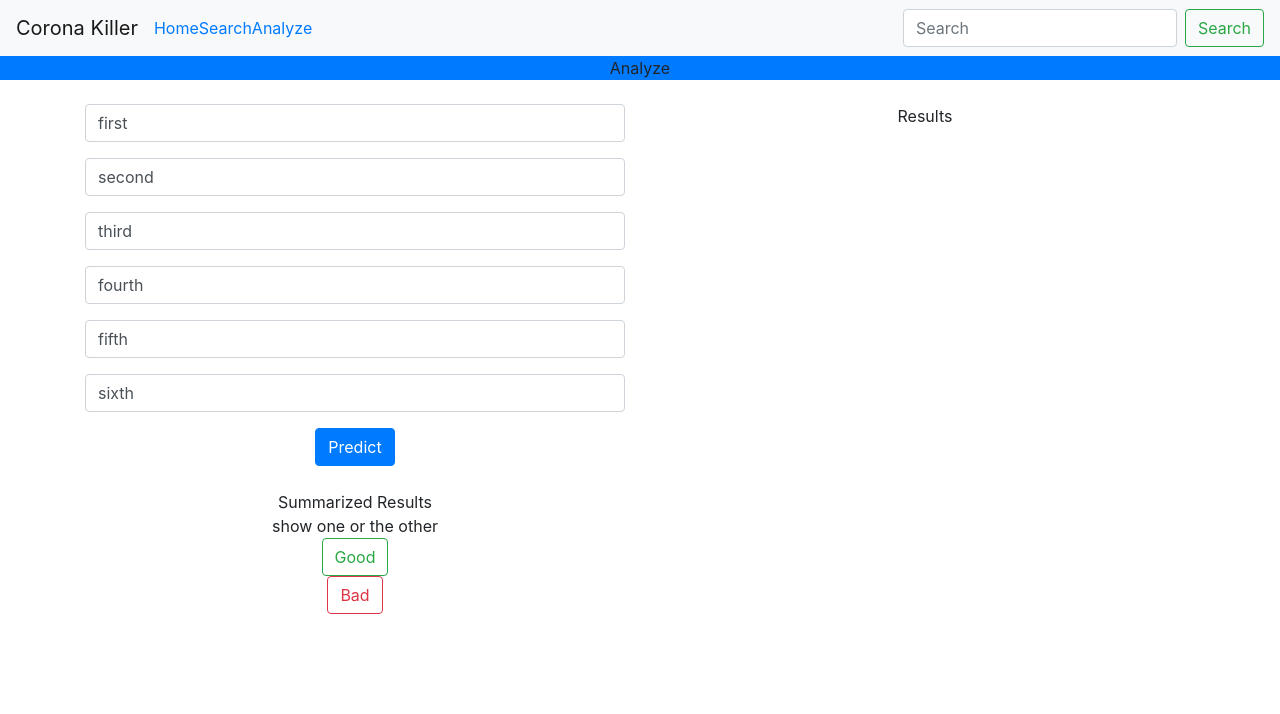
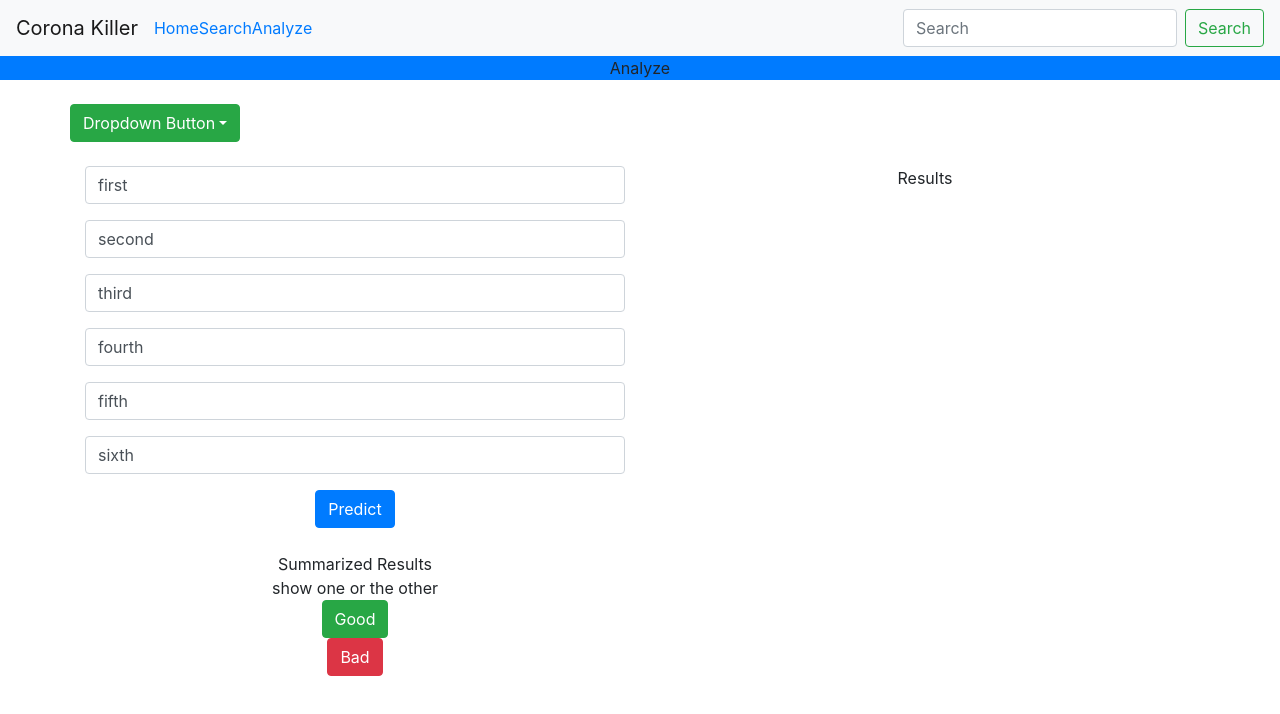
Before and after one commit to eaallen/Intex2, a React (Create React App) app: page /Analyze in a window 1280 px wide. Shown: the top 714 px of the page. Built offline with nearby package versions, Linux system fonts and the light colour scheme.

Commit message:
start of info button

```diff
--- a/src/comps/Containers/Analyze.js
+++ b/src/comps/Containers/Analyze.js
@@ -14,11 +14,31 @@ function Analyze(props) {
             </div><br />
             <bs.Container>
                 <bs.Row>
+                    <bs.Col md={.5}>
+                    <Dropdown>
+                        <Dropdown.Toggle variant="success" id="dropdown-basic">
+                            Dropdown Button
+                        </Dropdown.Toggle>
+
+                        <Dropdown.Menu>
+                            <Dropdown.Item>"Sed ut perspiciatis unde omnis iste natus error sit voluptatem ac
+                                cusantium doloremque laudantium, totam rem aperiam, eaque ipsa quae ab illo inventor
+                                e veritatis et quasi architecto beatae vitae dicta sunt explicabo. Nemo enim ipsam voluptatem
+                                quia voluptas sit aspernatur aut odit aut fugit, sed quia consequuntur magni dolores eos qui
+                                ratione voluptatem sequi nesciunt. Neque porro quisquam est, qui dolorem ipsum quia dolor s
+                                it amet, consectetur, adipisci velit, sed quia non numquam eius modi tempora incidunt ut labo
+                                re et dolore magnam aliquam quaerat voluptatem. Ut enim ad minima venia
+                            </Dropdown.Item>
+                        </Dropdown.Menu>
+                    </Dropdown>
+                    </bs.Col>
+                </bs.Row><br></br>
+                <bs.Row>
                     <bs.Col>
-                        <PredictForm md='4'/>
+                        <PredictForm />
                     </bs.Col>
                     <bs.Col>
-                        <div md='8'>Results</div>
+                        <div>Results</div>
                     </bs.Col>
                 </bs.Row>
             </bs.Container>
--- a/src/comps/Formik.js
+++ b/src/comps/Formik.js
@@ -14,8 +14,8 @@ function PredictForm(props) {
             Summarized Results<br />
             show one or the other<br/>
             {/* show one or the other */}
-            <Button variant="outline-success">Good</Button><br />
-            <Button variant="outline-danger">Bad</Button>
+            <Button variant="success">Good</Button><br />
+            <Button variant="danger">Bad</Button>
         </div>
     )
 }
```
